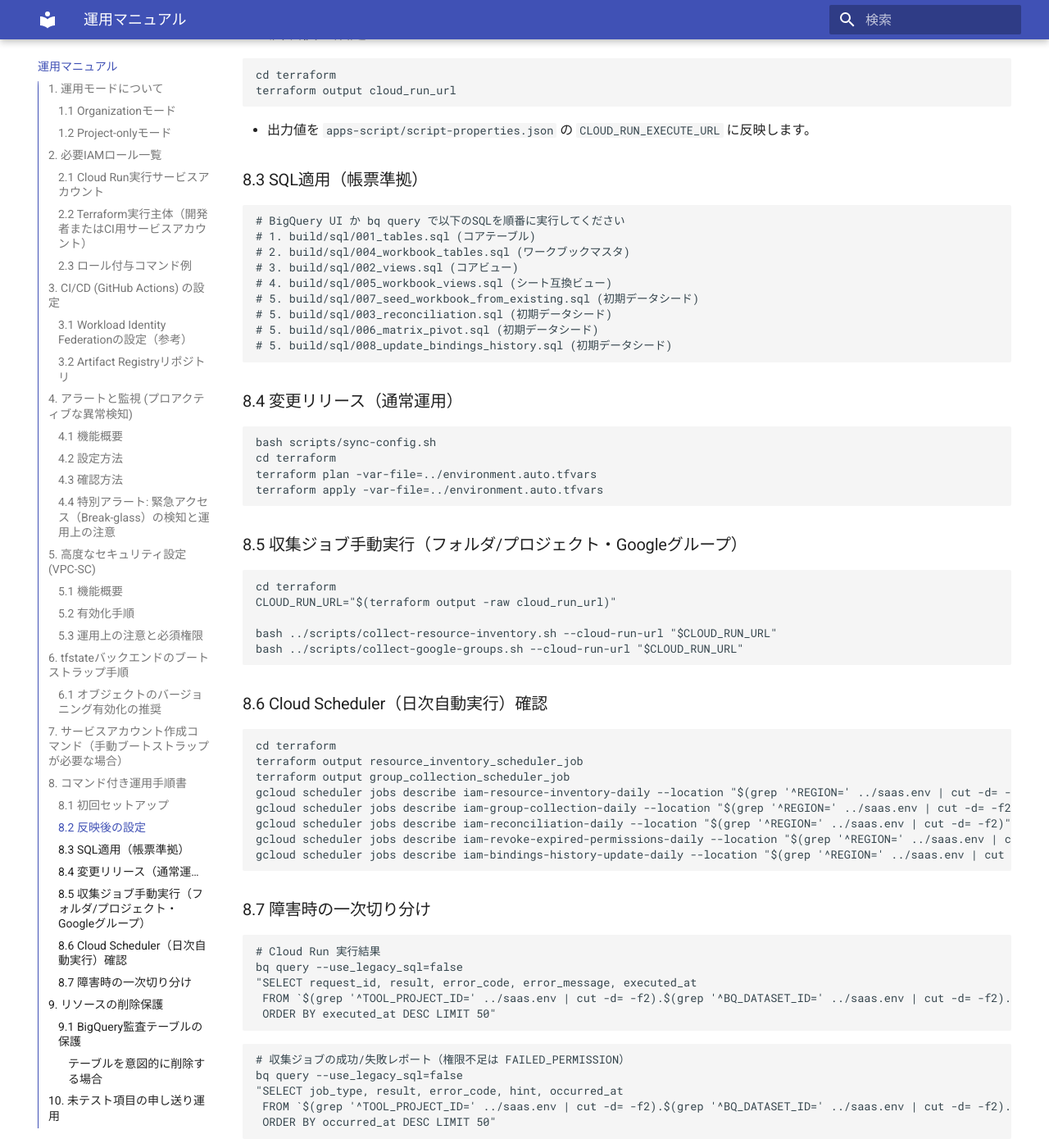
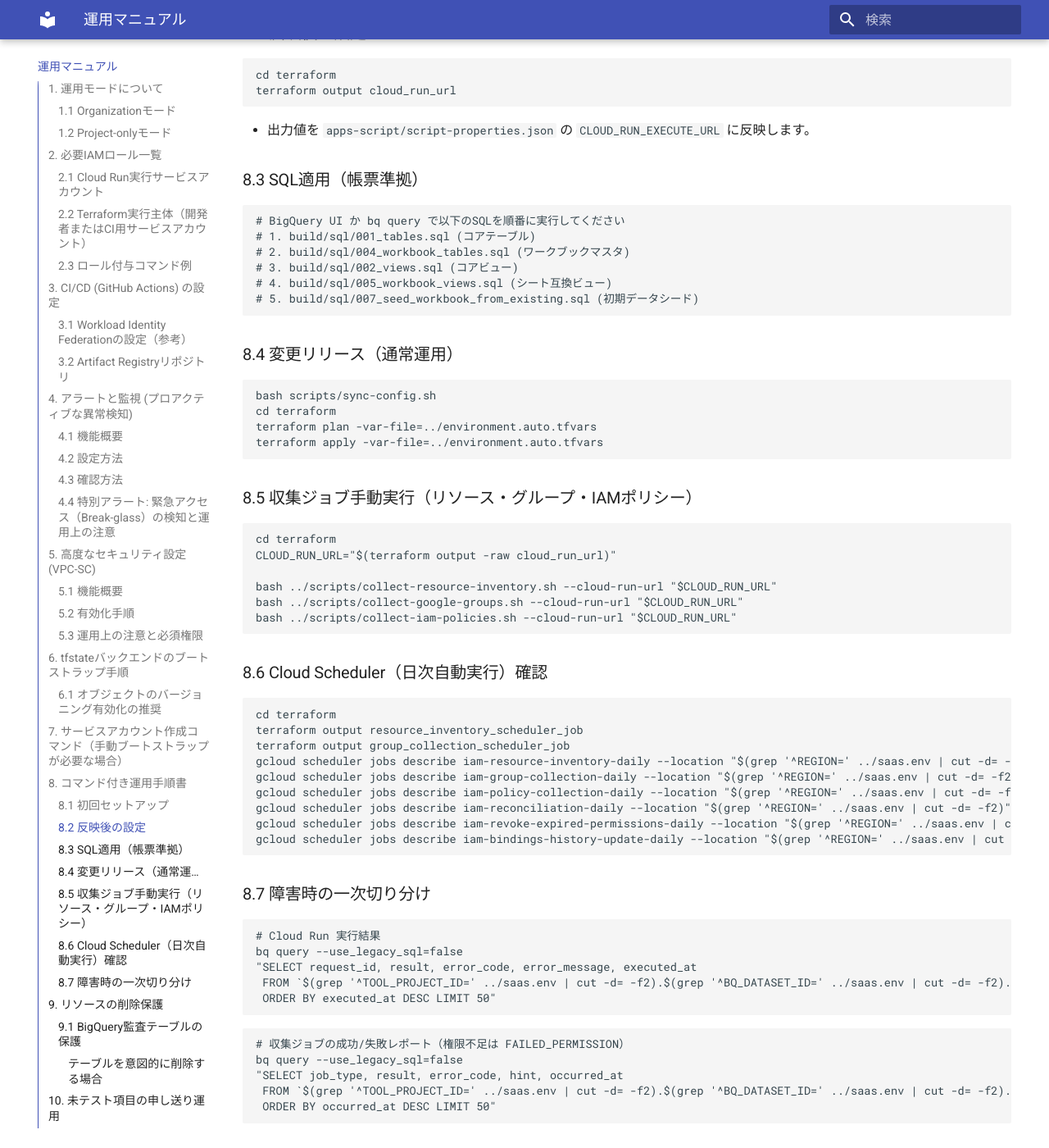
Before and after one commit to ea-Mitsuoka/cloud-access-manager, an MkDocs documentation site: the page built from docs/operations-runbook.md, in a window 1280 px wide and 1400 px high, scrolled down 8692 px. Shown: the whole window at 82% size. Built offline with MkDocs 1.6.1 and Material for MkDocs 9.7.7, drawn with Linux system fonts in a browser that asks for light colours.

Commit message:
docs(setup): update environment setup documentation

````diff
--- a/docs/operations-runbook.md
+++ b/docs/operations-runbook.md
@@ -368,9 +368,6 @@
 # 3. build/sql/002_views.sql (コアビュー)
 # 4. build/sql/005_workbook_views.sql (シート互換ビュー)
 # 5. build/sql/007_seed_workbook_from_existing.sql (初期データシード)
-# 5. build/sql/003_reconciliation.sql (初期データシード)
-# 5. build/sql/006_matrix_pivot.sql (初期データシード)
-# 5. build/sql/008_update_bindings_history.sql (初期データシード)
 ```
 
 ### 8.4 変更リリース（通常運用）
@@ -382,7 +379,7 @@
 terraform apply -var-file=../environment.auto.tfvars
 ```
 
-### 8.5 収集ジョブ手動実行（フォルダ/プロジェクト・Googleグループ）
+### 8.5 収集ジョブ手動実行（リソース・グループ・IAMポリシー）
 
 ```bash
 cd terraform
@@ -390,6 +387,7 @@
 
 bash ../scripts/collect-resource-inventory.sh --cloud-run-url "$CLOUD_RUN_URL"
 bash ../scripts/collect-google-groups.sh --cloud-run-url "$CLOUD_RUN_URL"
+bash ../scripts/collect-iam-policies.sh --cloud-run-url "$CLOUD_RUN_URL"
 ```
 
 ### 8.6 Cloud Scheduler（日次自動実行）確認
@@ -400,6 +398,7 @@
 terraform output group_collection_scheduler_job
 gcloud scheduler jobs describe iam-resource-inventory-daily --location "$(grep '^REGION=' ../saas.env | cut -d= -f2)" --project "$(grep '^TOOL_PROJECT_ID=' ../saas.env | cut -d= -f2)"
 gcloud scheduler jobs describe iam-group-collection-daily --location "$(grep '^REGION=' ../saas.env | cut -d= -f2)" --project "$(grep '^TOOL_PROJECT_ID=' ../saas.env | cut -d= -f2)"
+gcloud scheduler jobs describe iam-policy-collection-daily --location "$(grep '^REGION=' ../saas.env | cut -d= -f2)" --project "$(grep '^TOOL_PROJECT_ID=' ../saas.env | cut -d= -f2)"
 gcloud scheduler jobs describe iam-reconciliation-daily --location "$(grep '^REGION=' ../saas.env | cut -d= -f2)" --project "$(grep '^TOOL_PROJECT_ID=' ../saas.env | cut -d= -f2)"
 gcloud scheduler jobs describe iam-revoke-expired-permissions-daily --location "$(grep '^REGION=' ../saas.env | cut -d= -f2)" --project "$(grep '^TOOL_PROJECT_ID=' ../saas.env | cut -d= -f2)"
 gcloud scheduler jobs describe iam-bindings-history-update-daily --location "$(grep '^REGION=' ../saas.env | cut -d= -f2)" --project "$(grep '^TOOL_PROJECT_ID=' ../saas.env | cut -d= -f2)"
````
